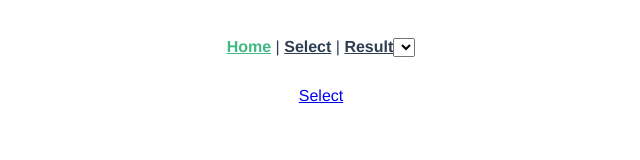
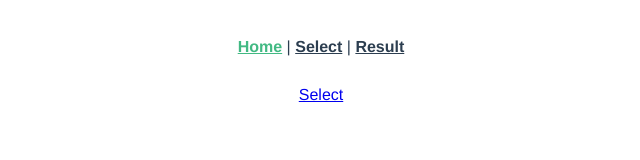
Before and after one commit to yumekawa-youkya/yumekawa-app, a Vue app: page / in a window 1280 px wide. Shown: the top 160 px of the page, without its empty margins (319-959 px from the left). Built offline with nearby package versions, Linux system fonts and the light colour scheme.

Commit message:
Select.vueにpropsを渡していない点を修正

```diff
--- a/src/App.vue
+++ b/src/App.vue
@@ -4,19 +4,18 @@
       <router-link to="/">Home</router-link> |
       <router-link to="/select">Select</router-link> |
       <router-link to="/result">Result</router-link>
-      <Select v-on:new="questions = $event" />
     </div>
-    <router-view />
+    <router-view v-on:new="questions = $event" v-bind:question="questions[0]" />
   </div>
 </template>
 
 <script>
 import Result from "./views/Result.vue"
-import Select from "./views/Select.vue"
+
 export default {
   data() {
     return {
-      components: { Result, Select },
+      components: { Result },
       questions: [
         {
           id: 1,
```
